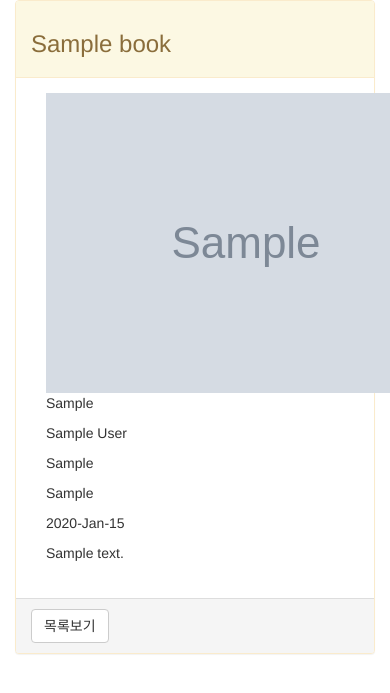
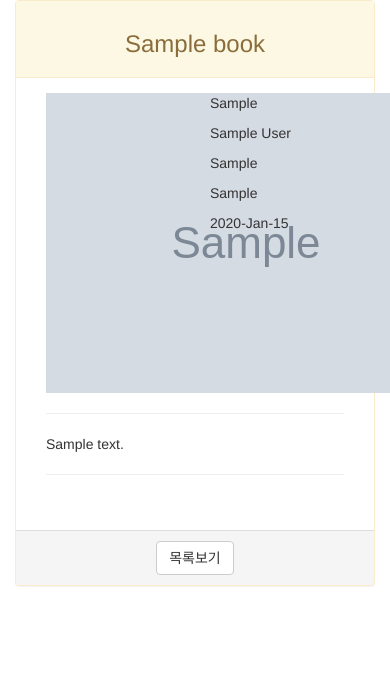
Before and after one commit to harry81/hoodpub, a Django app: page /book/000/ in a window 390 px wide; the page is wider, and only the part inside the window is pictured. Shown: the top 693 px of that part. Run offline with Django 3.2, Linux system fonts and the light colour scheme; tables that the repository leaves empty hold one stand-in row (values such as "Sample post"); grey boxes marked "Sample" are stand-in pictures; parts of the project's set-up code (start-up, migrations or seed data) failed here and were passed over; some libraries are stand-ins or nearby versions.

Commit message:
fix pep8

```diff
--- a/web/hoodpub/templates/hoodpub/book.html
+++ b/web/hoodpub/templates/hoodpub/book.html
@@ -28,26 +28,30 @@
 <div class="col-xs-12 col-md-4 col-md-offset-4">
   <div class="panel panel-warning">
     <div class="panel-heading">
-      <h3>{{ book.title }}</h3>
+      <center><h3>{{ book.title }}</h3></center>
     </div>
     <div class="panel-body">
-      <div class="col-xs-12 col-md-3">
+      <div class="col-xs-6 col-md-3">
         <a href="{{ book.link }}">  <img src="{{ book.cover_l_url }}"></a>
       </div>
-      <div class="col-xs-12 col-md-9">
-        <p class="book-categoryName">{{ book.category }} </p>
-        <p class="book-author">{{ book.author }}</p>
-        <p class="book-publisher">{{ book.pub_nm }}</p>
+      <div class="col-xs-6 col-md-9">
+        <p >{{ book.category }} </p>
+        <p >{{ book.author }}</p>
+        <p >{{ book.pub_nm }}</p>
         <p class="">{{ book.list_price }}</p>
         <p class="">{{ book.pub_date |date:"Y-M-d"}}</p>
 
+      </div>
+      <div class="col-xs-12 col-md-9">
+        <hr/>
         {% autoescape off  %}
         {{ book.description }}
         {% endautoescape %}
       </div>
 
       <div class="col-xs-12 cols-md-12">
-        <table class="table">
+        <hr/>
+        <table class="table table-condensed">
           {% for read in book.read_set.all %}
           <tr>
             {% for userprofile in read.userprofile_set.all %}
@@ -70,7 +74,7 @@
     </div>
 
     <div class="panel-footer center-block">
-      <button type="button" onclick="location.href='http://google.com';" class="btn btn-default">목록보기</button>
+      <center><button type="button" onclick="history.go(-1);" class="btn btn-default">목록보기</button></center>
     </div>
   </div>
 </div>
```
Also changed, not shown: web/book/management/commands/trim_isbn.py (+9 -12 lines).
